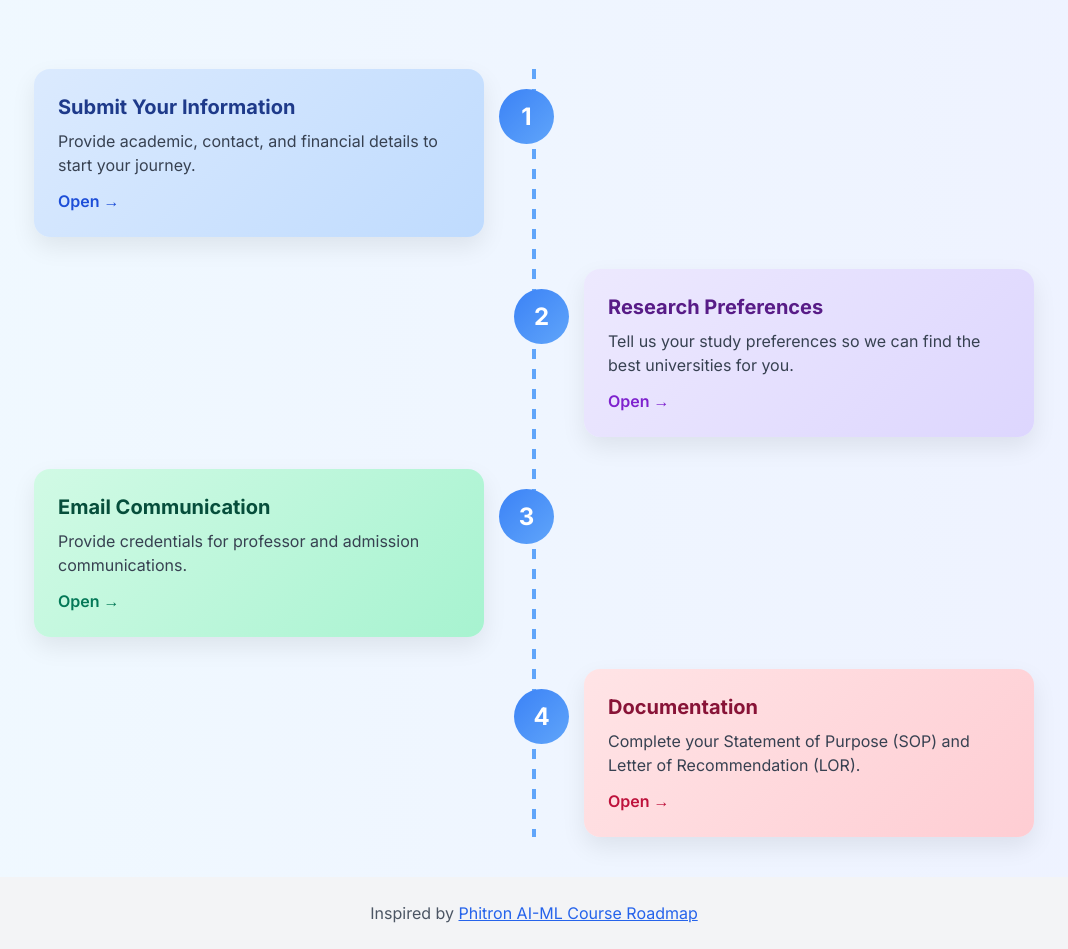
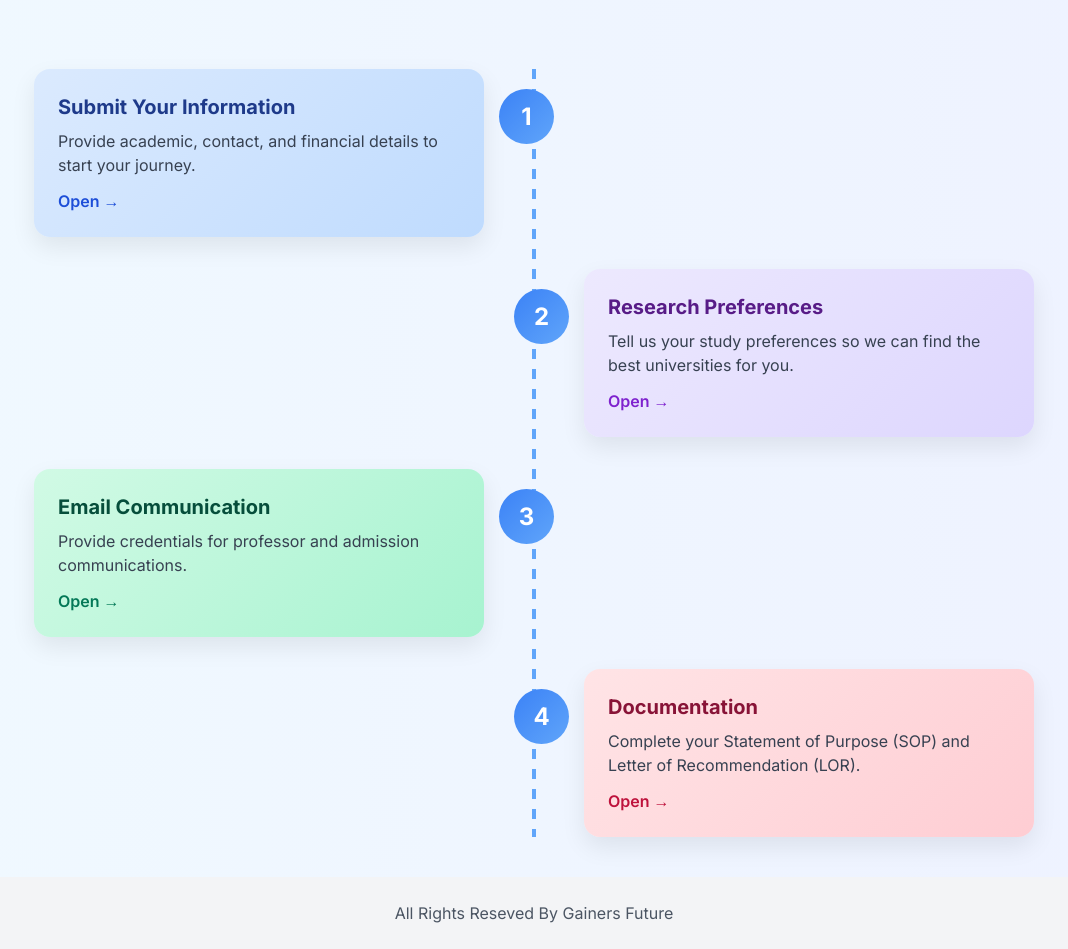
Before and after one commit to Own-M/submission, a plain HTML site: page index.html in a window 1280 px wide. Shown: the part 123-1072 px from the top of the page, without its empty margins (106-1174 px from the left). Drawn offline with nearby package versions, Linux system fonts and the light colour scheme.

Commit message:
Update index.html

```diff
--- a/index.html
+++ b/index.html
@@ -125,7 +125,7 @@
 </div>
 
 <footer class="text-center py-6 mt-10 bg-gray-100">
-  <p class="text-gray-600">Inspired by <a href="https://phitron.io/ai-ml-course" class="text-blue-600 underline">Phitron AI-ML Course Roadmap</a></p>
+  <p class="text-gray-600">All Rights Reseved By Gainers Future</p>
 </footer>
 
 </body>
```
